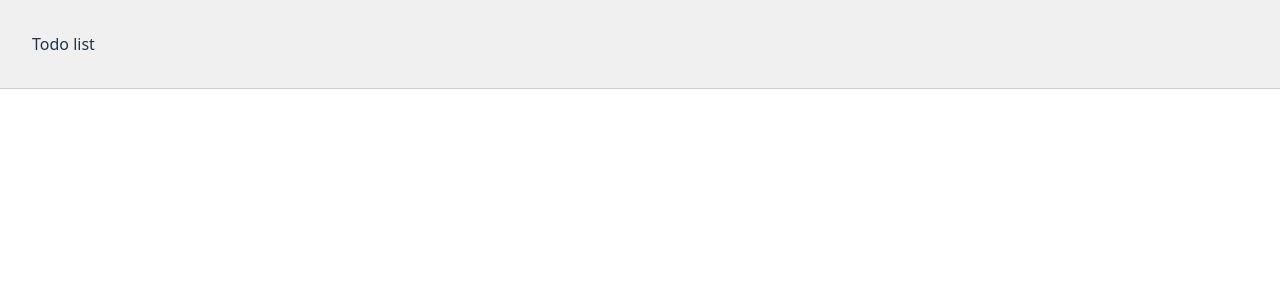
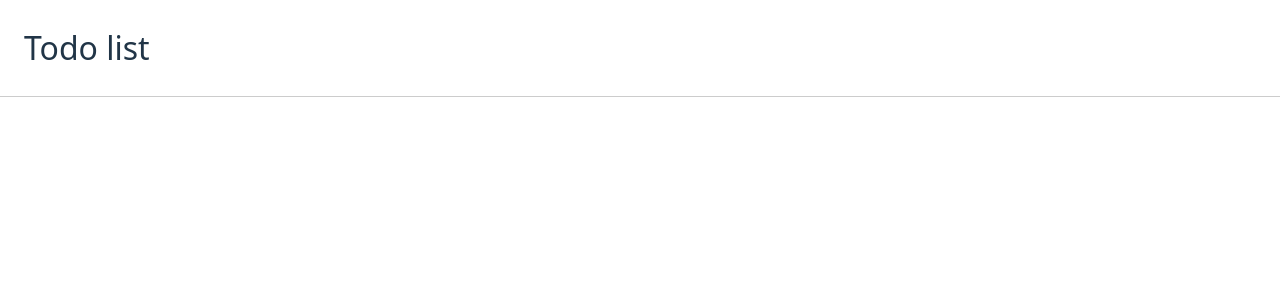
Before and after one commit to alinanigman/rs-server-requests-task-1, a React (Vite) app: page / in a window 1280 px wide. Shown: the top 300 px of the page. Built offline with nearby package versions, Linux system fonts and the light colour scheme.

Commit message:
styles: list

```diff
--- a/src/App.module.css
+++ b/src/App.module.css
@@ -7,11 +7,31 @@
 }
 
 .header {
-    padding: 2em;
+    padding: 24px;
     width: 100%;
     display: flex;
     align-items: center;
     justify-content: space-between;
-    background-color: #f0f0f0;
+    font-size: 2em;
     border-bottom: 1px solid #ccc;
 }
+
+.list {
+    padding: 24px;
+    width: 100%;
+    display: flex;
+    flex-direction: column;
+    gap: 16px;
+}
+
+.listItem {
+    padding: 1em;
+    border: 1px solid rgba(255, 255, 255, 0.1);
+    border-radius: 10px;
+}
+
+@media (prefers-color-scheme: light) {
+    .listItem {
+        border: 1px solid rgba(0, 0, 0, 0.1);
+    }
+}
--- a/src/index.css
+++ b/src/index.css
@@ -20,7 +20,6 @@
 
 #root {
   width: 100%;
-  max-width: 1280px;
   margin: 0 auto;
 }
 
```
